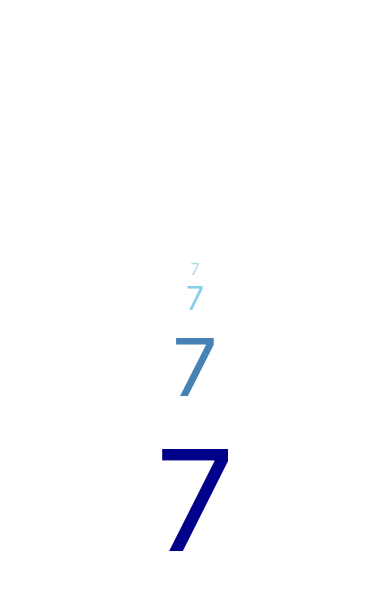
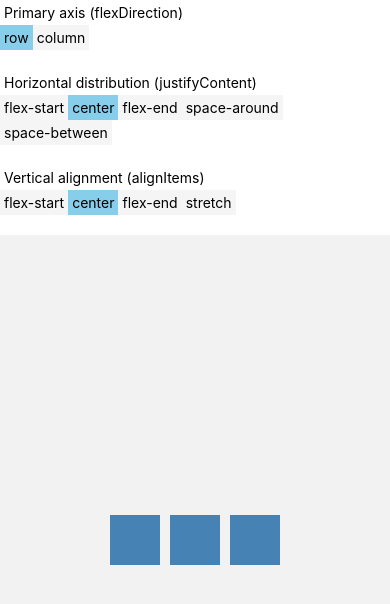
Before and after one commit to hoonio/rnexpress, a React Native app: screen / in a window 390 px wide. Shown: the top 604 px of the page. Built offline with nearby package versions, Linux system fonts and the light colour scheme.

Commit message:
4.2 flexbox with toggle

```diff
--- a/App.js
+++ b/App.js
@@ -1,45 +1,64 @@
-import React from 'react';
-import { StyleSheet, Text, View } from 'react-native';
+import React from 'react'
+import { View, StyleSheet } from 'react-native'
 
-class Counter extends React.Component {
-  state = {count: 0}
+import Toggle from './Toggle'
 
-  componentDidMount() {
-    setInterval(() => {
-      this.setState({count: this.state.count + 1})
-    }, 1000)
+export default class App extends React.Component {
+
+  state = {
+    flexDirection: 'row',
+    justifyContent: 'center',
+    alignItems: 'center',
   }
 
   render() {
-    const {count} = this.state
-    const {color, size} = this.props
+    const {flexDirection, alignItems, justifyContent} = this.state
+    const layoutStyle = {flexDirection, justifyContent, alignItems}
+
+    const primaryAxis = flexDirection === 'row' ? 'Horizontal' : 'Vertical'
+    const secondaryAxis = flexDirection === 'row' ? 'Vertical' : 'Horizontal'
 
     return (
-      <Text style={{color, fontSize: size}}>
-        {count}
-      </Text>
+      <View style={styles.container}>
+        <Toggle
+          label={'Primary axis (flexDirection)'}
+          value={flexDirection}
+          options={['row', 'column']}
+          onChange={(option) => this.setState({flexDirection: option})}
+        />
+        <Toggle
+          label={primaryAxis + ' distribution (justifyContent)'}
+          value={justifyContent}
+          options={['flex-start', 'center', 'flex-end', 'space-around', 'space-between']}
+          onChange={(option) => this.setState({justifyContent: option})}
+        />
+        <Toggle
+          label={secondaryAxis + ' alignment (alignItems)'}
+          value={alignItems}
+          options={['flex-start', 'center', 'flex-end', 'stretch']}
+          onChange={(option) => this.setState({alignItems: option})}
+        />
+        <View style={[styles.layout, layoutStyle]}>
+          <View style={styles.box} />
+          <View style={styles.box} />
+          <View style={styles.box} />
+        </View>
+      </View>
     )
-  }
-}
-
-export default class App extends React.Component {
-  render() {
-    return (
-      <View style={styles.container}>
-        <Counter color={'lightblue'} size={16} />
-        <Counter color={'skyblue'} size={32} />
-        <Counter color={'steelblue'} size={80} />
-        <Counter color={'darkblue'} size={140} />
-      </View>
-    );
   }
 }
 
 const styles = StyleSheet.create({
   container: {
     flex: 1,
-    backgroundColor: '#fff',
-    alignItems: 'center',
-    justifyContent: 'center',
   },
-});
+  layout: {
+    flex: 1,
+    backgroundColor: 'rgba(0,0,0,0.05)',
+  },
+  box: {
+    padding: 25,
+    backgroundColor: 'steelblue',
+    margin: 5,
+  },
+})
--- /dev/null
+++ b/Toggle.js
@@ -0,0 +1,65 @@
+import React from 'react'
+import { View, Text, TouchableOpacity, StyleSheet } from 'react-native'
+
+export default class Toggle extends React.Component {
+
+  onPress = (option) => {
+    const {onChange} = this.props
+
+    onChange(option)
+  }
+
+  renderOption = (option) => {
+    const {value} = this.props
+
+    return (
+      <TouchableOpacity
+        style={[styles.option, option === value && styles.activeOption]}
+        onPress={this.onPress.bind(this, option)}
+      >
+        <Text style={styles.text}>
+          {option}
+        </Text>
+      </TouchableOpacity>
+    )
+  }
+
+  render() {
+    const {label, options} = this.props
+
+    return (
+      <View style={styles.container}>
+        <Text style={[styles.text, styles.label]}>
+          {label}
+        </Text>
+        <View style={styles.optionsContainer}>
+          {options.map(this.renderOption)}
+        </View>
+      </View>
+    )
+  }
+}
+
+const styles = StyleSheet.create({
+  container: {
+    flexDirection: 'column',
+    paddingBottom: 20,
+  },
+  text: {
+    fontSize: 14,
+  },
+  label: {
+    padding: 4,
+  },
+  optionsContainer: {
+    flexDirection: 'row',
+    flexWrap: 'wrap'
+  },
+  option: {
+    padding: 4,
+    backgroundColor: 'whitesmoke',
+  },
+  activeOption: {
+    backgroundColor: 'skyblue',
+  },
+})
```
